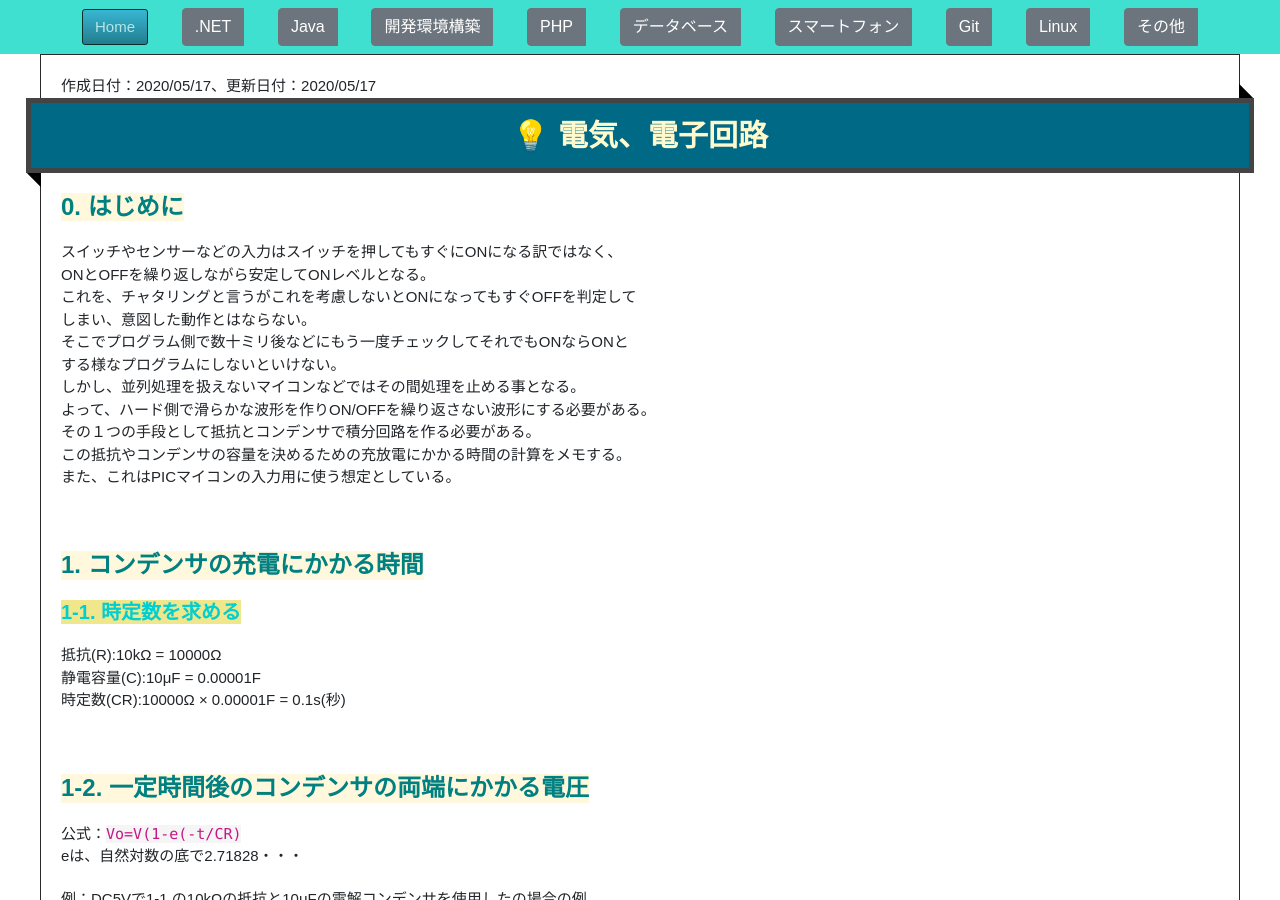
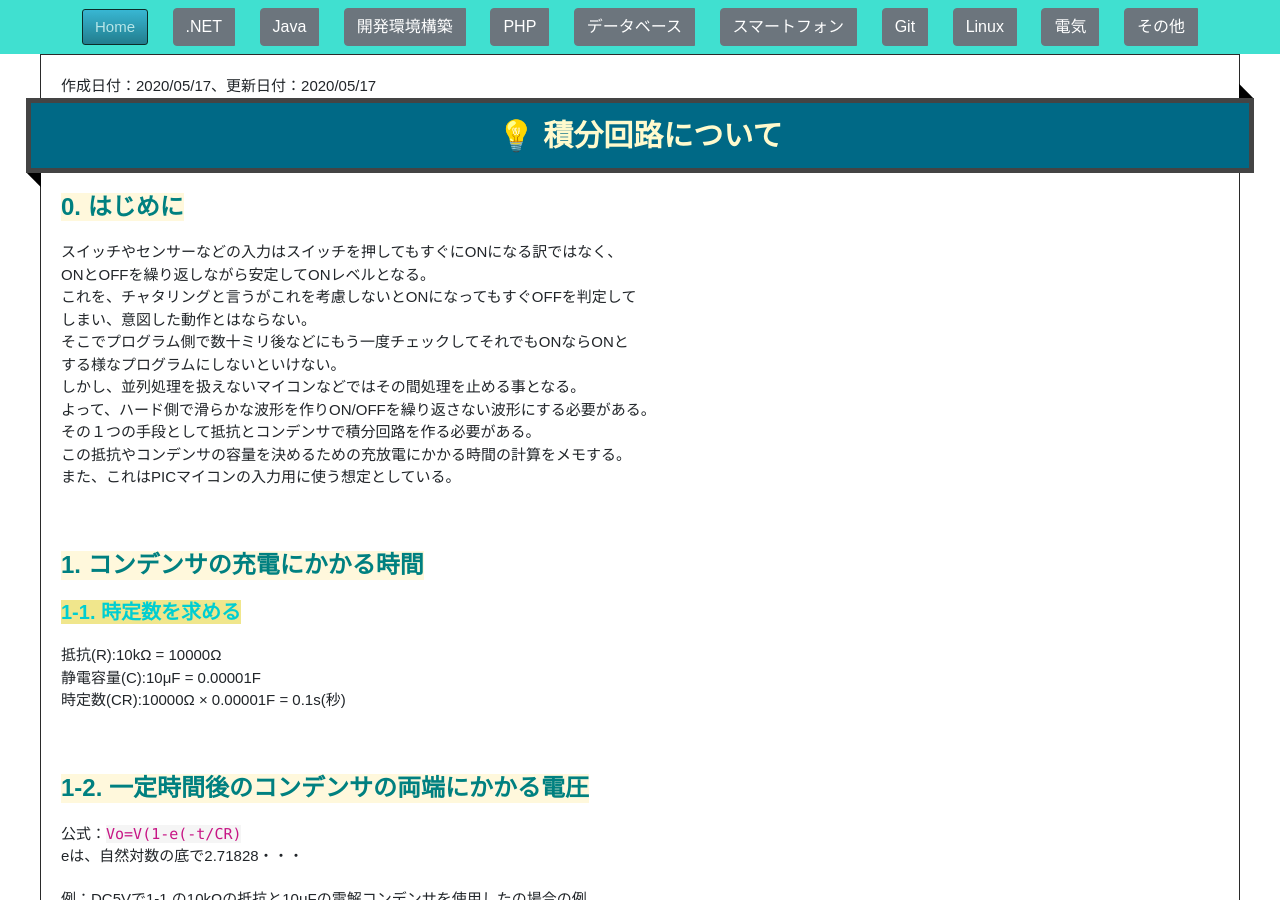
Before and after one commit to entrance-to-develop06/entrance-to-develop06.github.io, a Jekyll site: the page built from fbfc6de94de53850d7e23b22f4a927a64f98582903bae5fff27d9b0e99437cd1/Contents/Electronic/Sekibun.md, in a window 1280 px wide and 900 px high. Built offline with Jekyll 4.4.1, drawn with Linux system fonts in a browser that asks for light colours; nearby versions of some CDN libraries; emoji names are drawn with the system emoji font.

Commit message:
Win250727

```diff
--- a/_layouts/default.html
+++ b/_layouts/default.html
@@ -143,14 +143,20 @@
         </div>
 
         <div class="btn-group">
+          <button type="button" class="btn btn-secondary" data-bs-toggle="dropdown" aria-haspopup="true" aria-expanded="false">電気</button>
+          <ul class="dropdown-menu">
+            <li><a class="dropdown-item" href="{{ page.description }}/Electronic/Sekibun">積分回路について</a></li>
+	          <li><a class="dropdown-item" href="{{ page.description }}/Electronic/PicTimer1">PICマイコン／タイマー１</a></li>
+          </ul>
+        </div>
+
+      <div class="btn-group">
         <button type="button" class="btn btn-secondary" data-bs-toggle="dropdown" aria-haspopup="true" aria-expanded="false">その他</button>
         <div class="dropdown-menu dropdown-menu-end">
 	        <a class="dropdown-item" href="/Contents/PathSetting/PathSettingWin">Path設定、環境変数設定(Windows)</a>
 	        <div class="dropdown-divider"></div>
 	        <a class="dropdown-item" href="/Contents/VisualStudio/VsCodePlugin">Microsoft Visual Studio Codeのプラグイン</a>
 	        <a class="dropdown-item" href="/Contents/SublimeText3/PackageControl">Sublime Text3プラグイン</a>
-  <li><a class="dropdown-item" href="{{ page.description }}/Electronic/Sekibun">積分回路について</a></li>
-	<li><a class="dropdown-item" href="{{ page.description }}/Electronic/PicTimer1">PICマイコン／タイマー１</a></li>
         </div>
       </div>
 
--- a/fbfc6de94de53850d7e23b22f4a927a64f98582903bae5fff27d9b0e99437cd1/Contents/Electronic/Sekibun.md
+++ b/fbfc6de94de53850d7e23b22f4a927a64f98582903bae5fff27d9b0e99437cd1/Contents/Electronic/Sekibun.md
@@ -1,7 +1,7 @@
 ---
 layout: default
-title: ":bulb: 電気、電子回路"
-description: ":pen: 積分回路について"
+title: ":bulb: 積分回路について"
+description: "Contents"
 date: "2020/05/17"
 lastmod: "2020/05/17"
 ---
```
Also changed, not shown: fbfc6de94de53850d7e23b22f4a927a64f98582903bae5fff27d9b0e99437cd1/Contents/Electronic/PicTimer1.md (+2 -2 lines). Lines whose indentation alone changed are shown as unchanged.
